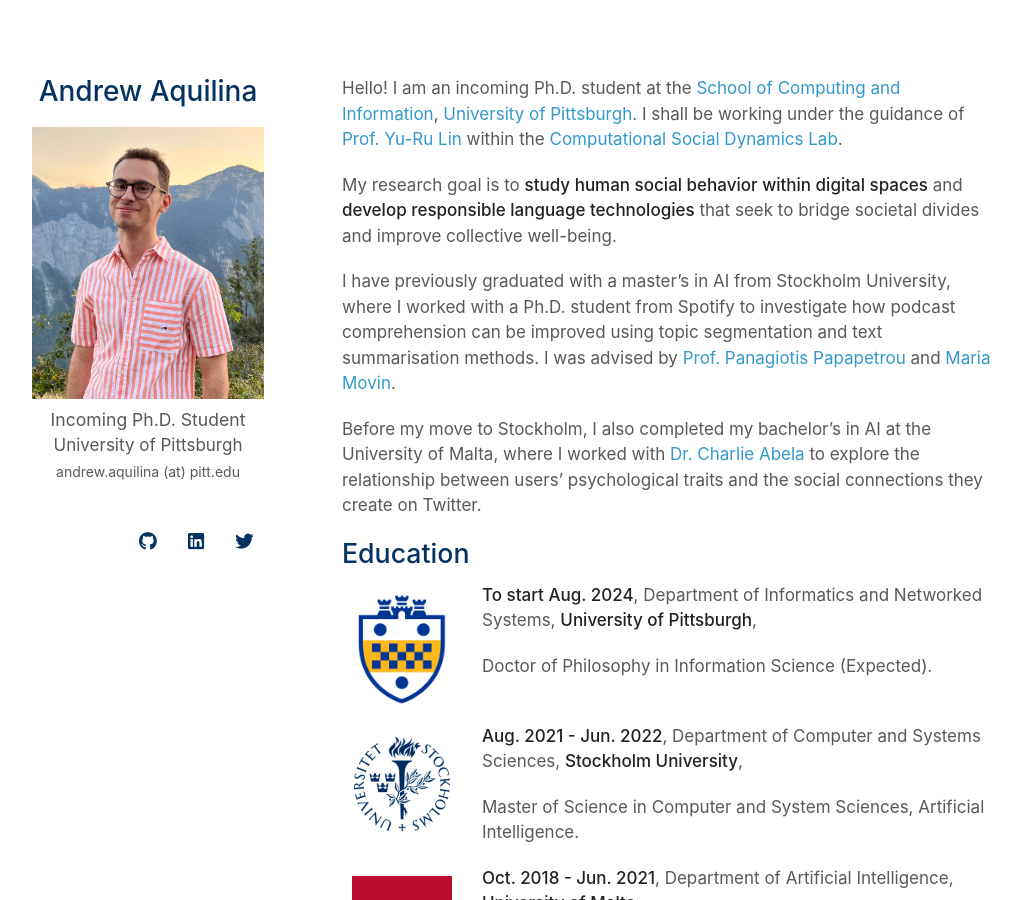
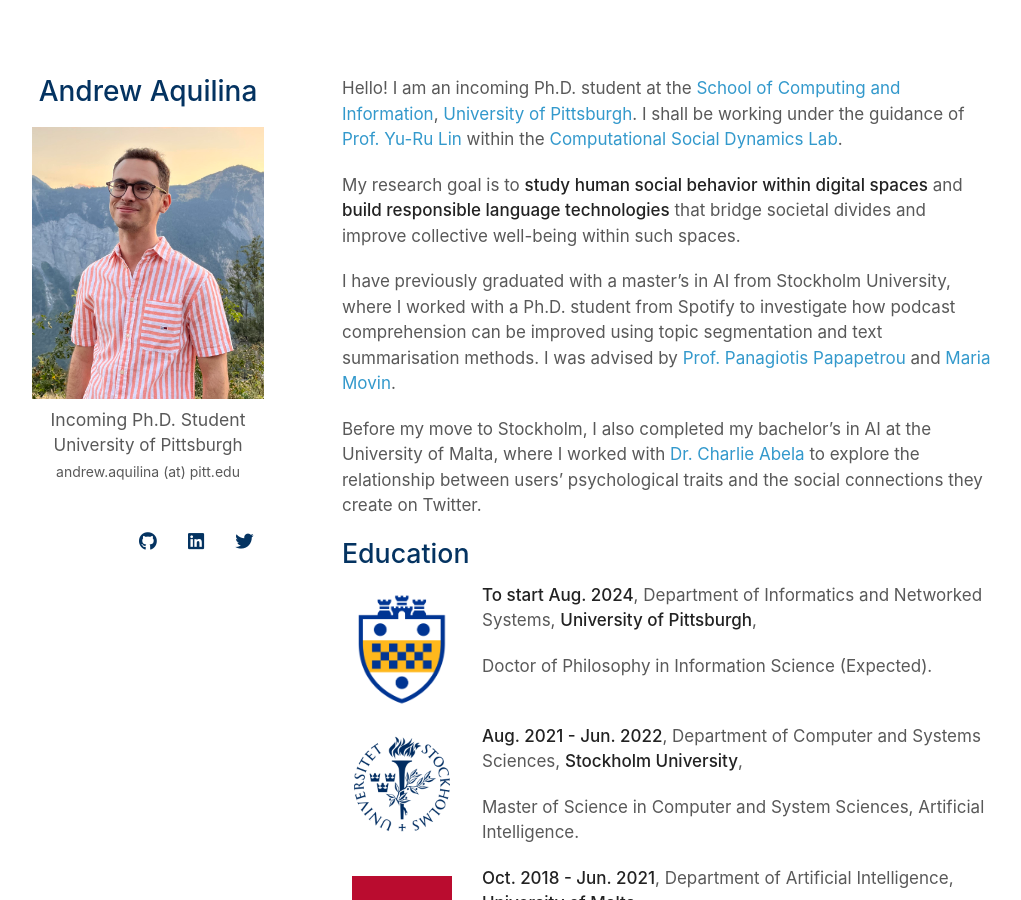
Before and after one commit to andaqu/andaqu.github.io, a Jekyll site: the page built from index.md, in a window 1280 px wide and 900 px high. Shown: the whole window, without its empty margins (128-1149 px from the left). Built offline with Jekyll 4.4.1, drawn with Linux system fonts in a browser that asks for light colours; nearby versions of some CDN libraries; a style sheet for code colours, icons or effects is not loaded.

Commit message:
Update index.md

```diff
--- a/index.md
+++ b/index.md
@@ -4,7 +4,7 @@
 
 Hello! I am an incoming Ph.D. student at the [School of Computing and Information](https://www.sci.pitt.edu/), [University of Pittsburgh](https://pitt.edu/). I shall be working under the guidance of [Prof. Yu-Ru Lin](http://www.yurulin.com/) within the [Computational Social Dynamics Lab](https://picsolab.github.io/).
 
-My research goal is to **study human social behavior within digital spaces** and **develop responsible language technologies** that seek to bridge societal divides and improve collective well-being.
+My research goal is to **study human social behavior within digital spaces** and **build responsible language technologies** that bridge societal divides and improve collective well-being within such spaces.
 
 I have previously graduated with a master’s in AI from Stockholm University, where I worked with a Ph.D. student from Spotify to investigate how podcast comprehension can be improved using topic segmentation and text summarisation methods. I was advised by [Prof. Panagiotis Papapetrou](https://papapetrou.blogs.dsv.su.se/) and [Maria Movin](https://www.linkedin.com/in/mariamovin).
 
```
